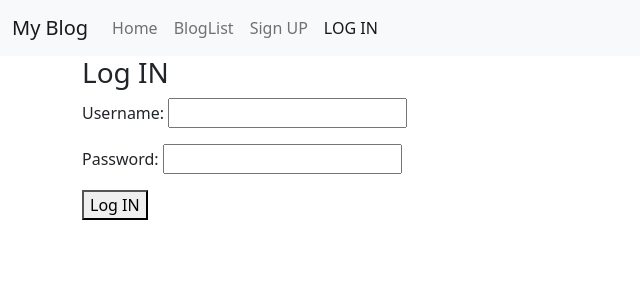
After one commit to zhea-son/My-blog, a Django app: page /SignIN/ in a window 1280 px wide. The commit adds this page. Shown: the top 300 px of the page, without its empty margins (0-640 px from the left). Run offline with Django 3.2, Linux system fonts and the light colour scheme.

Commit message:
Second commit and work till 30 may.

```diff
--- a/FirstPro/settings.py
+++ b/FirstPro/settings.py
@@ -127,7 +127,8 @@ STATICFILES_DIRS = [
 MEDIA_URL = '/media/'
 MEDIA_ROOT = BASE_DIR / "media"
 
-
+LOGIN_REDIRECT_URL = "/"
+LOGOUT_REDIRECT_URL = "/"
 
 # Default primary key field type
 # https://docs.djangoproject.com/en/3.2/ref/settings/#default-auto-field
--- a/FirstPro/urls.py
+++ b/FirstPro/urls.py
@@ -17,10 +17,12 @@ from django.contrib import admin
 from django.urls import path, include
 from django.conf import settings
 from django.conf.urls.static import static
+from django.contrib.auth import views as auth_views
 
 urlpatterns = [
     path('admin/', admin.site.urls),
     path('', include('blog.urls')),
+    path('logout/',auth_views.LogoutView.as_view(), name='logout'),
 ]
 
 if settings.DEBUG:
--- /dev/null
+++ b/blog/forms.py
@@ -0,0 +1,5 @@
+from django import forms
+
+class Loginform(forms.Form):
+    username = forms.CharField()
+    password = forms.CharField(widget=forms.PasswordInput)
--- /dev/null
+++ b/blog/templates/Login.html
@@ -0,0 +1,20 @@
+{% extends 'base.html' %}
+
+{% block content %}
+<main>
+
+    <div class="container">
+        <div class="row">
+            <div class="login-form">
+                <form method="post">
+                    <h3>Log IN</h3>
+                    {% csrf_token %}
+                    {{ form.as_p }}
+                    <button type="submit">Log IN</button>
+                </form>
+
+            </div>
+        </div>
+    </div>
+</main>
+{% endblock content %}
--- a/blog/templates/bloglist.html
+++ b/blog/templates/bloglist.html
@@ -1,5 +1,11 @@
 {% extends 'base.html' %}
 <!--  -->
+
+{% block title %}
+    Blog List
+{% endblock title %}
+
+
 
 {% block content %}
 <!--  -->
--- a/blog/templates/header.html
+++ b/blog/templates/header.html
@@ -8,17 +8,26 @@
           <div class="collapse navbar-collapse" id="navbarSupportedContent">
             <ul class="navbar-nav me-auto mb-2 mb-lg-0">
               <li class="nav-item">
-                <a class="nav-link active" aria-current="page" href="/">Home</a>
+                <a class="nav-link {% if active == 'home'%} active {% endif %}" aria-current="page" href="/">Home</a>
               </li>
               <li class="nav-item">
-                <a class="nav-link" href="{% url 'bloglist'%}">BlogList</a>
+                <a class="nav-link {% if active == 'list'%} active {% endif %}" href="{% url 'bloglist'%}">BlogList</a>
+              </li>
+              {% if request.user.is_active %}
+              <li class="nav-item">
+                <a class="nav-link {% if active == 'signup'%} active {% endif %}" href="{% url 'logout'%}">Log Out</a>
+              </li>
+              {% else %}
+              <li class="nav-item">
+                <a class="nav-link {% if active == 'signup'%} active {% endif %}" href="#">Sign UP</a>
               </li>
 
+              <li class="nav-item">
+                <a class="nav-link {% if active == 'login'%} active {% endif %}" href="{% url 'login'%}">LOG IN</a>
+              </li>
+              {% endif %}
             </ul>
-            <form class="d-flex">
-              <input class="form-control me-2" type="search" placeholder="Search" aria-label="Search">
-              <button class="btn btn-outline-success" type="submit">Search</button>
-            </form>
+
           </div>
         </div>
       </nav>
--- a/blog/templates/post_detail.html
+++ b/blog/templates/post_detail.html
@@ -1,5 +1,8 @@
 {% extends 'base.html' %}
 
+{% block title %}
+    Post Detail
+{% endblock title %}
 
 {% block content %}
 
--- a/blog/urls.py
+++ b/blog/urls.py
@@ -1,9 +1,10 @@
 from django.urls import path
-from .views import index
-from .views import bloglist, post_detail
+from .views import Login, index
+from .views import bloglist, post_detail, Login
 
 urlpatterns = [
     path('',index, name='index'),
     path('bloglist/', bloglist, name='bloglist'),
-    path('postdetail/<int:id>/', post_detail , name='post_detail')
+    path('postdetail/<int:id>/', post_detail , name='post_detail'),
+    path('SignIN/', Login.as_view(), name='login')
 ]
--- a/blog/views.py
+++ b/blog/views.py
@@ -1,19 +1,49 @@
-from django.shortcuts import render
+from django.shortcuts import render, redirect
 from django.http import HttpResponse
 from .models import Post
+from django.views import View
+from django.contrib.auth.forms import UserCreationForm
+from .forms import Loginform
+from django.contrib.auth import authenticate, login
+
 
 # Create your views here.
 
 def index(request):
     posts = Post.objects.all().order_by('-id')[:3]
-
-    return render(request, 'index.html', {'posts': posts})
+    active = 'home'
+    return render(request, 'index.html', {'posts': posts, 'active':active})
 
 def bloglist(request):
     posts = Post.objects.all()
-    return render(request, 'bloglist.html', {'posts':posts})
+    active = 'list'
+    return render(request, 'bloglist.html', {'posts':posts, 'active':active})
 
 def post_detail(request, id):
 
     post = Post.objects.get(id=id)
+
     return render(request, 'post_detail.html', {'post': post})
+
+
+class Login(View):
+    template_name = 'Login.html'
+    form_class = Loginform
+    active = 'login'
+    def get(self, request, *args, **kwargs):
+
+        form = self.form_class()
+
+        return render(request, self.template_name, {'active':self.active, 'form':form })
+
+    def post(self, request, *args, **kwargs):
+        form = self.form_class(request.POST)
+        if form.is_valid():
+            username = form.cleaned_data.get('username')
+            password = form.cleaned_data.get('password')
+            user = authenticate(username=username,password=password)
+            login(request, user)
+            return redirect('index')
+
+
+        return render(request, self.template_name, {'form':form, 'active':self.active})
```
